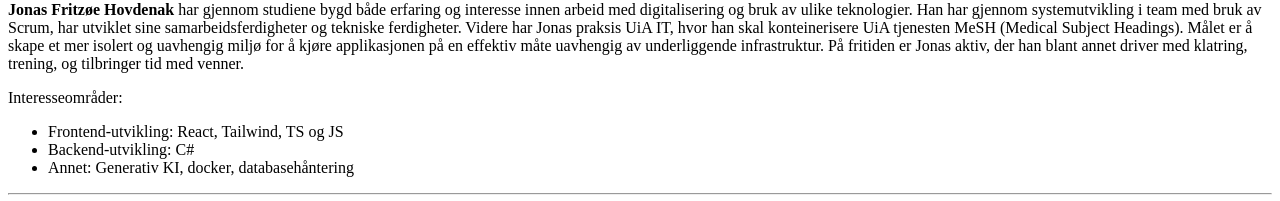
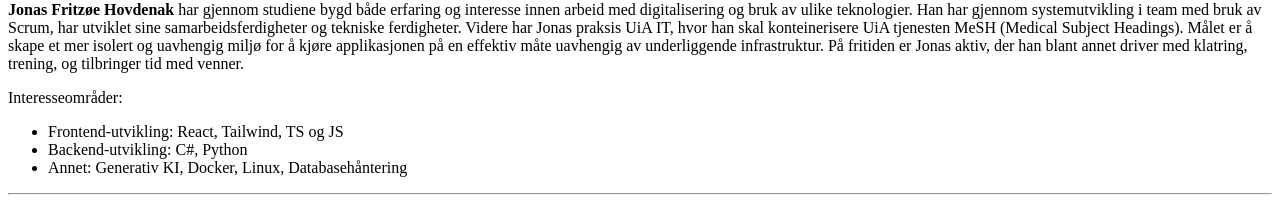
Before and after one commit to martinstereo/gruppe-3, a Next.js app: page / in a window 1280 px wide. Shown: the part 2302-2503 px from the top of the page. Built offline with nearby package versions, Linux system fonts and the light colour scheme.

Commit message:
La til noe ekstra på interesseområder.

```diff
--- a/pages/index.js
+++ b/pages/index.js
@@ -161,8 +161,8 @@ return (
                   </p>
                   <ul className='pl-5 list-disc'>
                     <li className='py-1'>Frontend-utvikling: React, Tailwind, TS og JS</li>
-                    <li className='py-1'>Backend-utvikling: C#</li>
-                    <li className='py-1'>Annet: Generativ KI, docker, databasehåntering</li>
+                    <li className='py-1'>Backend-utvikling: C#, Python</li>
+                    <li className='py-1'>Annet: Generativ KI, Docker, Linux, Databasehåntering</li>
                   </ul>
 
                 </div>
```
